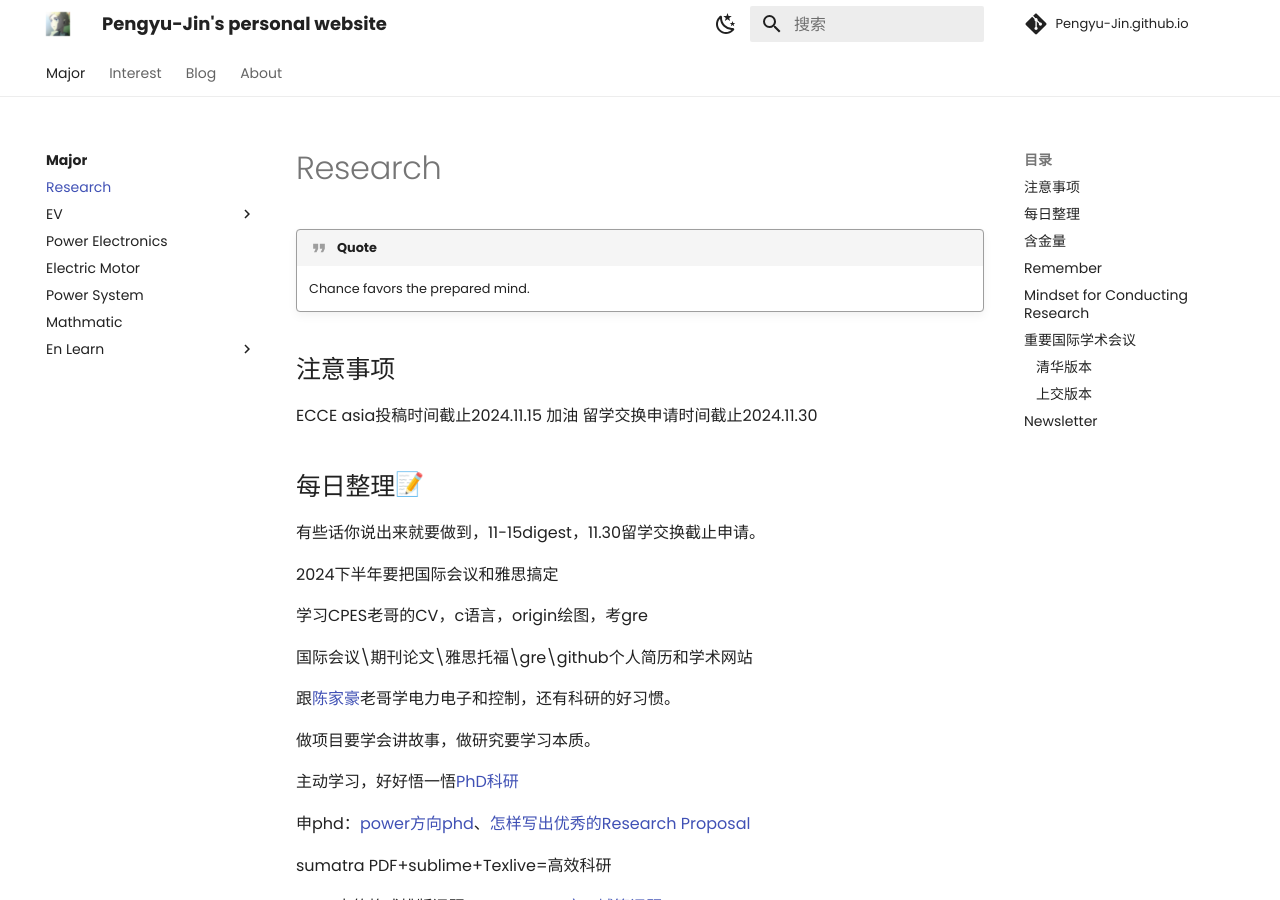
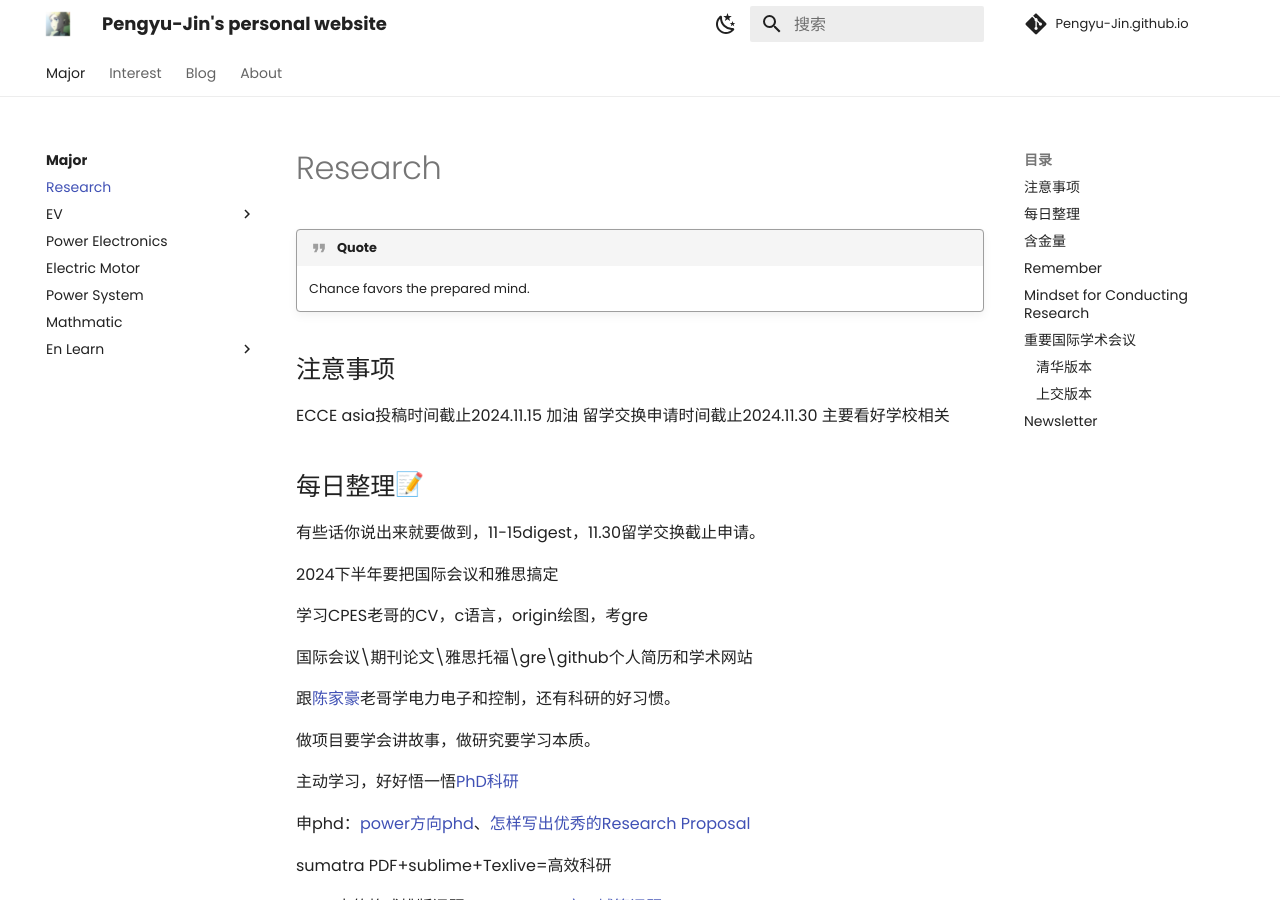
Before and after one commit to Pengyu-Jin/Pengyu-Jin.github.io, an MkDocs documentation site: the page built from docs/major/research/research.md, in a window 1280 px wide and 900 px high. Built offline with MkDocs 1.6.1 and Material for MkDocs 9.7.7, drawn with Linux system fonts in a browser that asks for light colours; emoji names are drawn with the system emoji font; comment, search, counter and statistics services are not loaded.

Commit message:
20241113

```diff
--- a/docs/major/research/research.md
+++ b/docs/major/research/research.md
@@ -6,6 +6,7 @@
 ECCE asia投稿时间截止2024.11.15
 加油
 留学交换申请时间截止2024.11.30
+主要看好学校相关
 
 ## 每日整理:memo:
 
```
